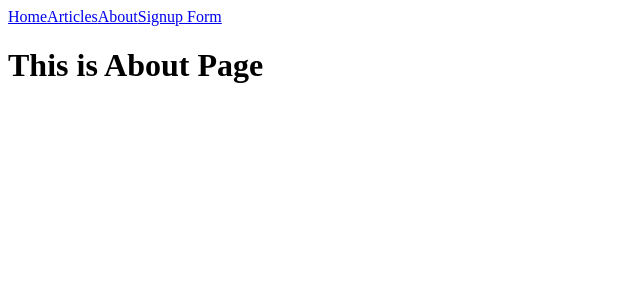
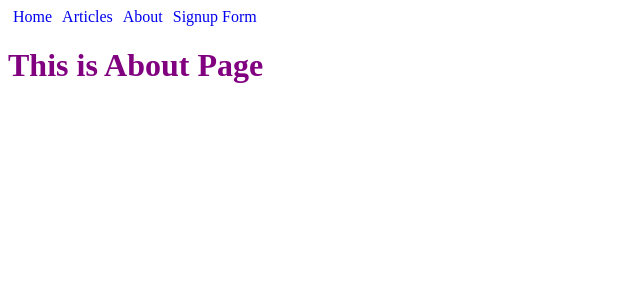
Before and after one commit to ycfan23/blog-site, a React (Create React App) app in the folder my-blog/: page /about in a window 1280 px wide. Shown: the top 300 px of the page, without its empty margins (0-640 px from the left). Built offline with nearby package versions, Linux system fonts and the light colour scheme.

Commit message:
added css to navBar links

```diff
--- a/my-blog/src/components/about/about.jsx
+++ b/my-blog/src/components/about/about.jsx
@@ -1,9 +1,11 @@
-import React from 'react'
+import React from 'react';
+import { LinkHeading } from '../../components/Styles/styles'
+
 
 const About = () => {
   return (
     <div>
-      <h1>This is About Page</h1>
+      <LinkHeading>This is About Page</LinkHeading>
     </div>
   )
 }
--- a/my-blog/src/components/navBar/navBar.jsx
+++ b/my-blog/src/components/navBar/navBar.jsx
@@ -1,13 +1,13 @@
 import React from 'react';
-import { Link } from 'react-router-dom';
+import { LinkStyled } from './navBar.styles';
 
 const NavBar = () => {
   return (
     <div>
-      <Link to='/'>Home</Link>
-      <Link to='/articles'>Articles</Link>
-      <Link to='/about'>About</Link>
-      <Link to='/signupform'>Signup Form</Link>
+      <LinkStyled to='/'>Home</LinkStyled>
+      <LinkStyled to='/articles'>Articles</LinkStyled>
+      <LinkStyled to='/about'>About</LinkStyled>
+      <LinkStyled to='/signupform'>Signup Form</LinkStyled>
     </div>
   )
 }
--- /dev/null
+++ b/my-blog/src/components/navBar/navBar.styles.js
@@ -0,0 +1,9 @@
+import styled from 'styled-components';
+import { Link } from 'react-router-dom';
+
+const LinkStyled = styled(Link)`
+  margin: 5px;
+  text-decoration: none;
+`
+
+export { LinkStyled }
```
